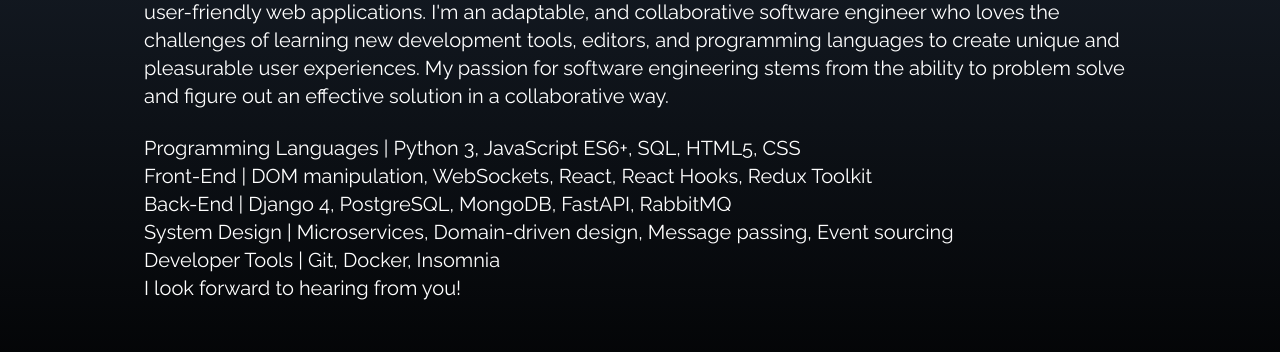
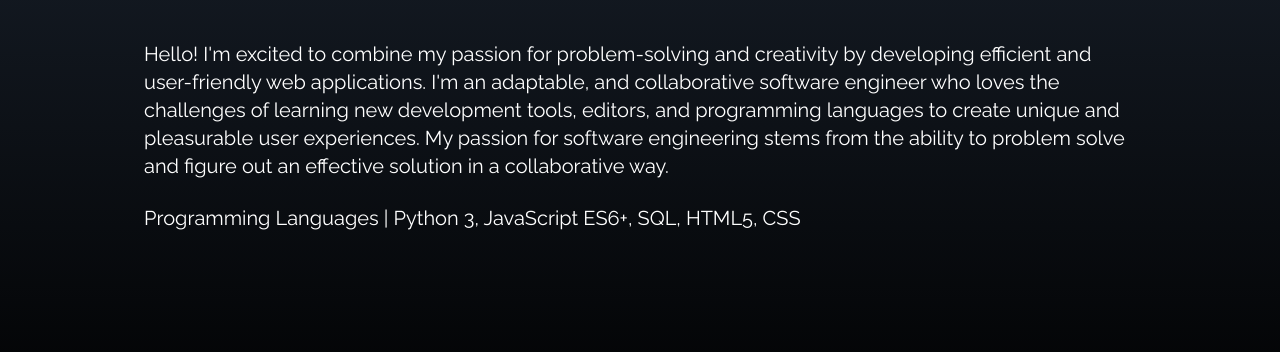
Before and after one commit to Pzink03/yt-react-my-portfolio, a React (Create React App) app: page / in a window 1280 px wide. Shown: the part 1140-1492 px from the top of the page. Built offline with nearby package versions, Linux system fonts and the light colour scheme.

Commit message:
updated about

```diff
--- a/src/components/About.jsx
+++ b/src/components/About.jsx
@@ -14,17 +14,7 @@ const About = () => {
             <br />
             <p className='text-xl'>
             Programming Languages | Python 3, JavaScript ES6+, SQL, HTML5, CSS
-            <br />
-Front-End | DOM manipulation, WebSockets, React, React Hooks, Redux Toolkit
-<br />
-Back-End | Django 4, PostgreSQL, MongoDB, FastAPI, RabbitMQ
-<br />
-System Design | Microservices, Domain-driven design, Message passing, Event sourcing
-<br />
-Developer Tools | Git, Docker, Insomnia
 
-<br />
-I look forward to hearing from you!
 
             </p>
         </div>
```
